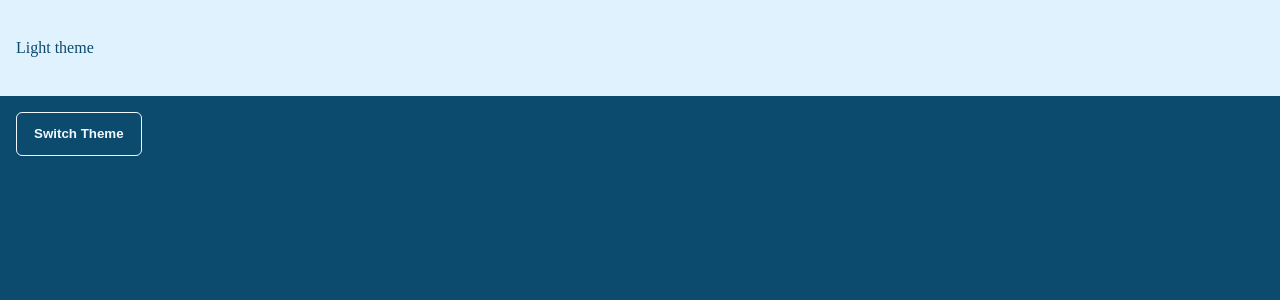
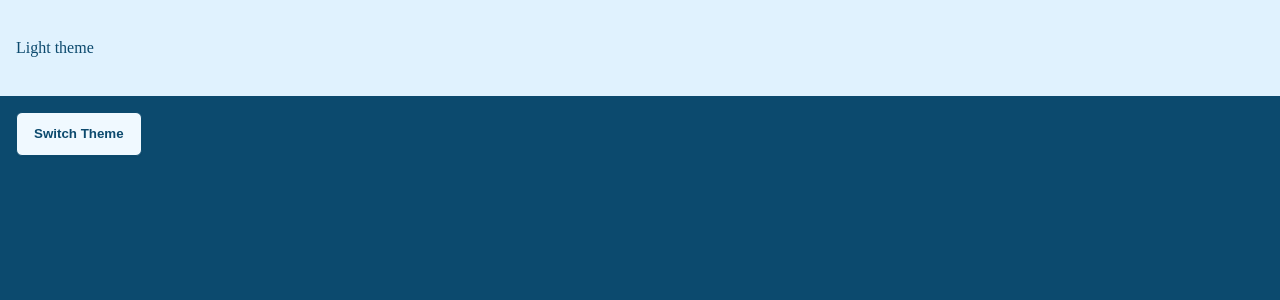
Before and after one commit to Petrasoderstrom1612/contextprovider, a React (Vite) app: page / in a window 1280 px wide. Shown: the top 300 px of the page. Built offline with nearby package versions, Linux system fonts and the light colour scheme.

Commit message:
added  const value = React.useContext(ContextStyling) to the button as well

```diff
--- a/src/components/Button.jsx
+++ b/src/components/Button.jsx
@@ -1,8 +1,10 @@
 import React from 'react'
+import {ContextStyling} from "../App"
 
 const Button = () => {
+  const value = React.useContext(ContextStyling)
   return (
-    <button className="dark-theme">
+    <button className={`${value}-theme`}>
         Switch Theme
     </button>
   )
```
